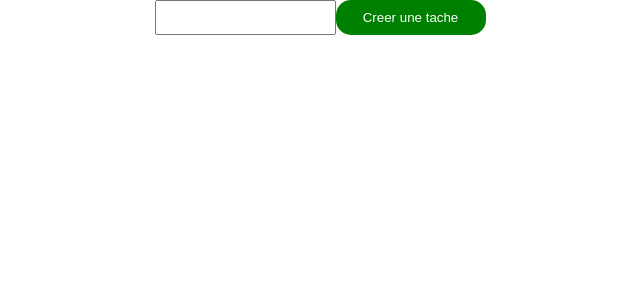
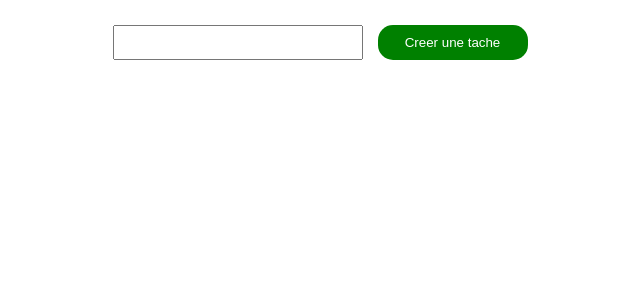
Before and after one commit to UNionlibertaireAnarchiste-org/AnarchyTask, a React (Vite) app: page / in a window 1280 px wide. Shown: the top 300 px of the page, without its empty margins (320-960 px from the left). Built offline with nearby package versions, Linux system fonts and the light colour scheme.

Commit message:
J'ai commencer le style de input

```diff
--- a/src/App.jsx
+++ b/src/App.jsx
@@ -4,7 +4,7 @@ import Button from './components/button/Button'
 import Card from './components/card/Card'
 import Input from './components/input/Input'
 import viteLogo from '/vite.svg'
-import './App.css'
+import fstyle from './app.module.css'
 
 function App() {
 
@@ -12,7 +12,7 @@ function App() {
 
   return (
     <>
-      <div className='div-main'>
+      <div className={fstyle.main}>
         <Input />
         <Button text="Creer une tache " color="#008000" />
       </div>
--- a/src/App.css
+++ b/src/app.module.css
@@ -4,8 +4,8 @@
   padding: 0;
 }
 
-.div-main{
-
+.main{
+  margin-top: 25px;
   display: flex;
   justify-content: center;
 }
--- a/src/components/input/Input.jsx
+++ b/src/components/input/Input.jsx
@@ -1,8 +1,10 @@
+import fstyle from './input.module.css'
+
 export default function Input(){
 
     return(
         <>
-            <input type="text"  />
+            <input type="text" className={fstyle.input} />
         </>
     )
 }
--- a/src/components/input/input.module.css
+++ b/src/components/input/input.module.css
@@ -0,0 +1,4 @@
+.input{
+    margin-right:15px;
+    width:250px;
+}
```
